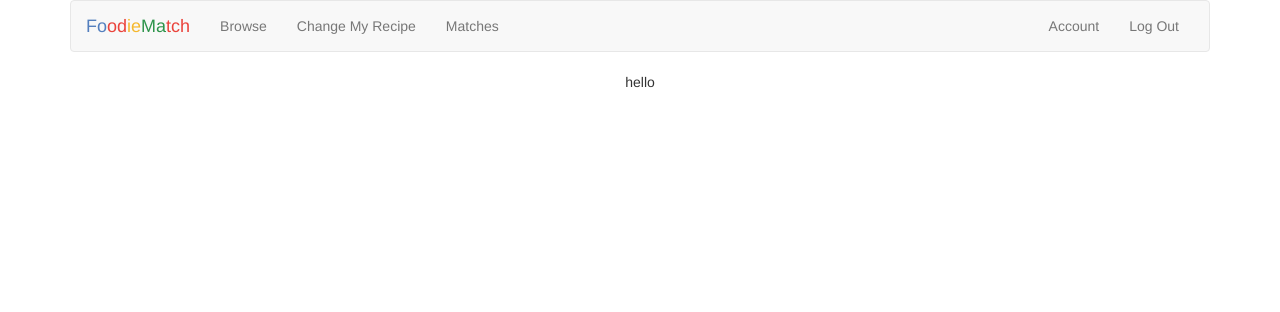
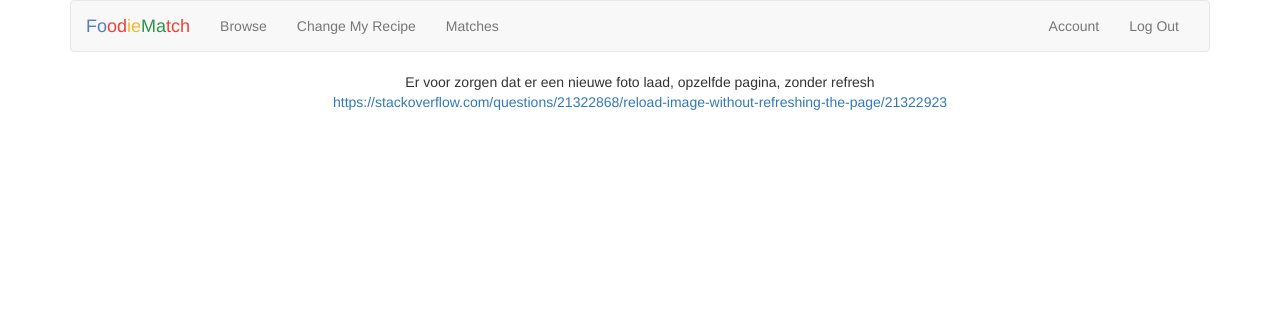
Before and after one commit to JJuttie/21, a Flask app: page / in a window 1280 px wide. Shown: the top 312 px of the page. Run offline with Flask 2, Linux system fonts and the light colour scheme; a user stored in the database is signed in; some libraries are stand-ins or nearby versions.

Commit message:
suggestie index

```diff
--- a/templates/index.html
+++ b/templates/index.html
@@ -5,5 +5,7 @@
 {% endblock %}
 
 {% block main %}
-hello
+Er voor zorgen dat er een nieuwe foto laad, opzelfde pagina, zonder refresh
+<br><a>https://stackoverflow.com/questions/21322868/reload-image-without-refreshing-the-page/21322923</a>
+
 {% endblock %}
```
